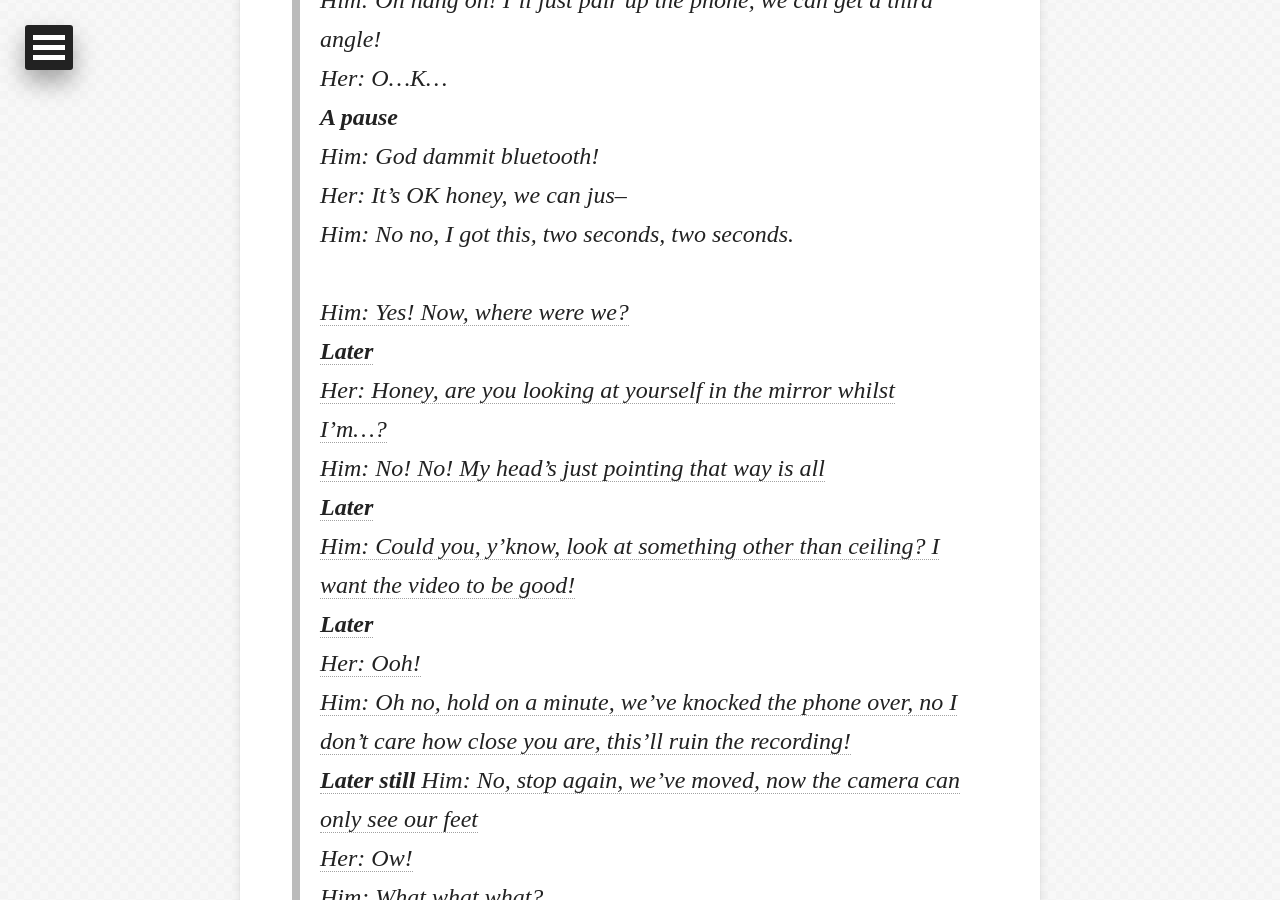
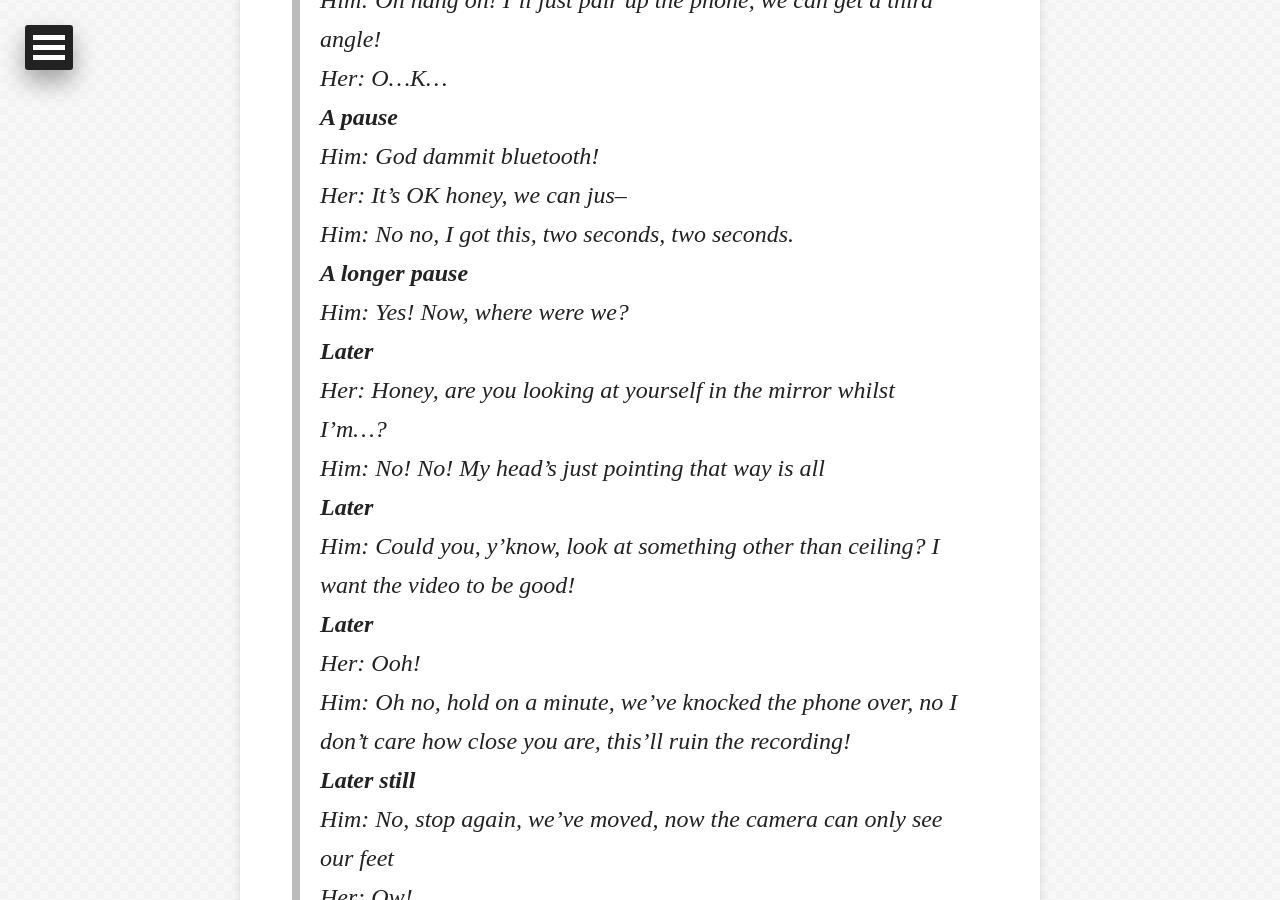
Before and after one commit to Sharkwald/sharkwald.github.io, a Jekyll site: the page built from _posts/2014-01-21-on-sex-with-glass.md, in a window 1280 px wide and 900 px high, scrolled down 1277 px. Built offline with Jekyll 4.4.1, drawn with Linux system fonts in a browser that asks for light colours; nearby versions of some CDN libraries.

Commit message:
edited 'On Sex With Google Glass'

```diff
--- a/_posts/2014-01-21-on-sex-with-glass.md
+++ b/_posts/2014-01-21-on-sex-with-glass.md
@@ -37,7 +37,7 @@ Oh yes. I'm sure that'd work. What absolutely would NOT happen is this
 > Him: God dammit bluetooth!
 > Her: It's OK honey, we can jus--
 > Him: No no, I got this, two seconds, two seconds.
-> <A longer pause>
+> __A longer pause__
 > Him: Yes! Now, where were we?
 > __Later__
 > Her: Honey, are you looking at yourself in the mirror whilst I'm...?
```
